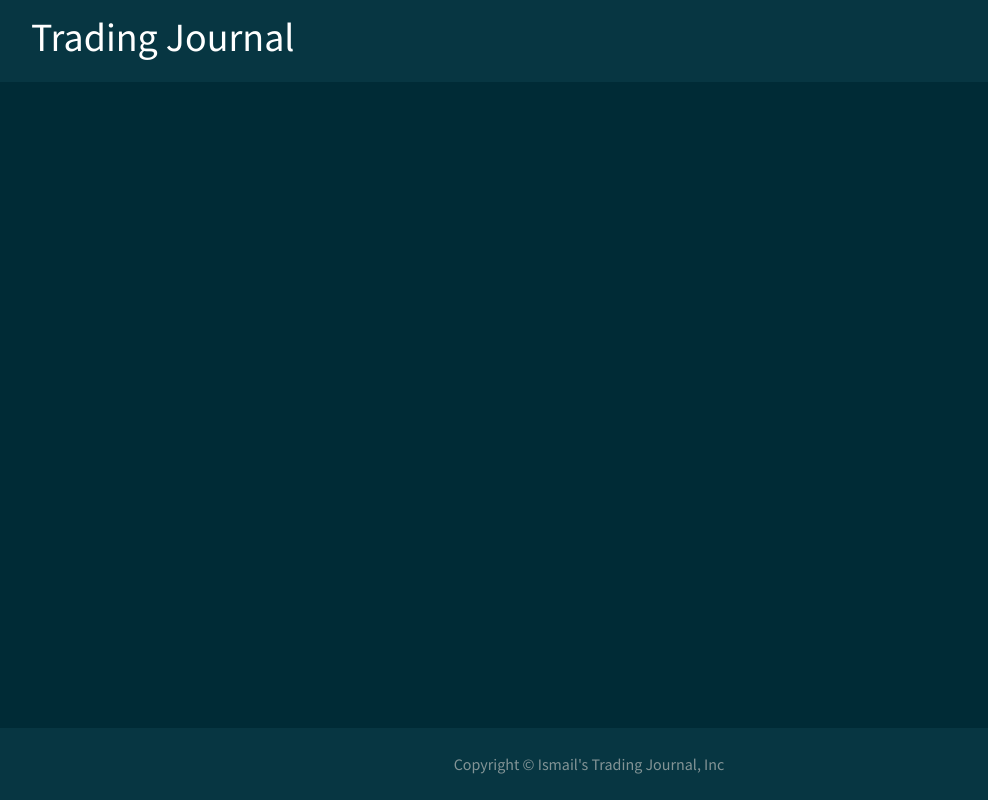
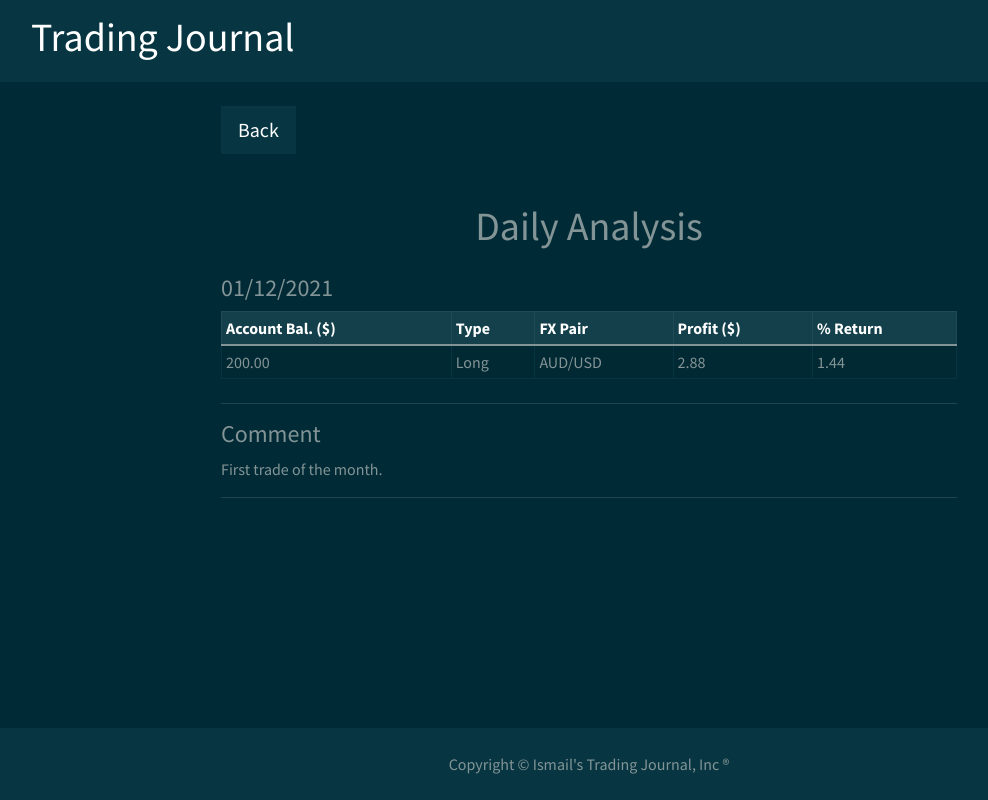
Before and after one commit to smileforismail/Trading_Journal, a React (Create React App) app in the folder frontend/: page /trades/1 in a window 1280 px wide. Shown: the whole page, without its empty margins (51-1039 px from the left). Built offline with nearby package versions, Linux system fonts and the light colour scheme.

Commit message:
make new Screen that displays each trade from the AllTradeSscreen

```diff
--- a/frontend/public/index.html
+++ b/frontend/public/index.html
@@ -4,7 +4,13 @@
 		<meta charset="utf-8" />
 		<meta name="viewport" content="width=device-width, initial-scale=1" />
 		<meta name="description" content="Web site created using create-react-app" />
-		<title>React App</title>
+		<!-- favicon -->
+		<link
+			rel="shortcut icon"
+			href="https://emojipedia-us.s3.dualstack.us-west-1.amazonaws.com/thumbs/120/apple/285/blue-book_1f4d8.png"
+			type="image/x-icon"
+		/>
+		<title>Trading Journal</title>
 	</head>
 	<body>
 		<div id="root"></div>
--- a/frontend/src/App.js
+++ b/frontend/src/App.js
@@ -9,6 +9,7 @@ import Footer from "./components/Footer.js";
 import HomeScreen from "./screens/HomeScreen.js";
 import NewEntryScreen from "./screens/NewEntryScreen.js";
 import AllTradesScreen from "./screens/AllTradesScreen.js";
+import SingleTradeScreen from "./screens/SingleTradeScreen.js";
 
 function App() {
 	return (
@@ -20,6 +21,7 @@ function App() {
 					<Route exact path="/" element={<HomeScreen />} />
 					<Route path="/newEntry" element={<NewEntryScreen />} />
 					<Route path="/trades" element={<AllTradesScreen />} />
+					<Route path="/trades/:id" element={<SingleTradeScreen />} />
 				</Routes>
 			</main>
 
--- a/frontend/src/components/Footer.js
+++ b/frontend/src/components/Footer.js
@@ -10,7 +10,7 @@ const Footer = () => {
 			<Container>
 				<Row>
 					<Col className="pt-3 text-center">
-						<p>Copyright &copy; Ismail's Trading Journal, Inc</p>
+						<p>Copyright &copy; Ismail's Trading Journal, Inc &#174;</p>
 					</Col>
 				</Row>
 			</Container>
--- a/frontend/src/components/HomeTable.js
+++ b/frontend/src/components/HomeTable.js
@@ -8,11 +8,9 @@ import Table from "react-bootstrap/Table";
 const HomeTable = () => {
 	return (
 		<Container>
-			<Row className="text-center mt-5">
-				<Col>
-					<h2>Track Record</h2>
-				</Col>
-			</Row>
+			<Row className=" mt-5 mb-3 justify-content-center">
+				<Col className="col-8">
+					<h1 className="text-center">Track Record</h1>
 
 					<Table className="table-bordered table-striped table-sm">
 						<thead className="table-dark">
@@ -62,6 +60,8 @@ const HomeTable = () => {
 							</tr>
 						</tbody>
 					</Table>
+				</Col>
+			</Row>
 		</Container>
 	);
 };
--- a/frontend/src/screens/AllTradesScreen.js
+++ b/frontend/src/screens/AllTradesScreen.js
@@ -14,17 +14,16 @@ const AllTradesScreen = () => {
 	return (
 		<Container>
 			<Row className="justify-content-center">
-				<Col className="col-7">
-
-                    {/* Back button */}
+				<Col className="col-8">
+					{/* Back button */}
 					<Link to={"/"}>
 						<Button type="button" className="btn btn-dark btn-lg rounded-0 mt-4">
 							Back
 						</Button>
 					</Link>
 
-                    {/* Page Header */}
-                    <h1 className="text-center mt-3 mb-4">All Trades</h1>
+					{/* Page Header */}
+					<h1 className="text-center mt-3 mb-4">All Trades</h1>
 
 					<ListGroup className="list-group-flush">
 						{/* Header List */}
@@ -45,7 +44,7 @@ const AllTradesScreen = () => {
 										<Col className="text-start">{trade.profit > 0 ? "Profit" : "Loss"}</Col>
 										<Col className="text-center">{trade.date}</Col>
 										<Col className="text-end">
-											<Link to={`/trade/${trade.id}`}>View</Link>
+											<Link to={`/trades/${trade.id}`}>View</Link>
 										</Col>
 									</Row>
 								</ListGroup.Item>
--- a/frontend/src/screens/HomeScreen.js
+++ b/frontend/src/screens/HomeScreen.js
@@ -18,14 +18,14 @@ const HomeScreen = () => {
 					<Row className="pt-4">
 						<Col className="text-end">
 							<Link to="/newEntry">
-								<Button type="button" className="btn btn-dark btn-lg rounded-0">
+								<Button type="button" className="btn rounded-0">
 									New Entry
 								</Button>
 							</Link>
 						</Col>
 						<Col>
 							<Link to="/trades">
-								<Button type="button" className="btn btn-dark btn-lg rounded-0">
+								<Button type="button" className="btn rounded-0">
 									All Trades
 								</Button>
 							</Link>
--- a/frontend/src/screens/NewEntryScreen.js
+++ b/frontend/src/screens/NewEntryScreen.js
@@ -94,13 +94,18 @@ const NewEntryScreen = () => {
 									<Row>
 										<Col>
 											<Form.Label>Note:</Form.Label>
-											<Form.Control as={"textarea"} rows="3" placeholder="comment about trade..." />
+											<Form.Control
+												as={"textarea"}
+												rows="3"
+												placeholder="comment about trade..."
+												required={true}
+											/>
 										</Col>
 									</Row>
 								</Form.Group>
 
 								<div class="d-grid gap-2">
-									<Button class="btn btn-primary" type="button">
+									<Button class="btn btn-primary" type="submit">
 										Add Entry
 									</Button>
 								</div>
--- /dev/null
+++ b/frontend/src/screens/SingleTradeScreen.js
@@ -0,0 +1,97 @@
+import React from "react";
+// react-router-dom
+import { Link, useParams } from "react-router-dom";
+// sampleDate
+import trades from "../trades.js";
+// from react-bootstrap
+import Container from "react-bootstrap/Container";
+import Row from "react-bootstrap/Row";
+import Col from "react-bootstrap/Col";
+import Button from "react-bootstrap/Button";
+import Table from "react-bootstrap/esm/Table";
+const SingleTradeScreen = () => {
+	// get the id parameter in the uri path
+	const { id } = useParams();
+
+	// find trade that matches id
+	const trade = trades.find((trade) => trade.id === id);
+
+	// calculate % return
+	const precentageReturn = ((trade.profit / trade.accountBalance) * 100).toFixed(2);
+
+	return (
+		<Container>
+			<Row className="justify-content-center">
+				<Col className="col-8">
+					{/* Back button */}
+					<Link to={"/trades"}>
+						<Button type="button" className="btn btn-dark btn-lg rounded-0 mt-4">
+							Back
+						</Button>
+					</Link>
+
+					{/* Page Header */}
+					<h1 className="text-center mt-5 mb-4">Daily Analysis</h1>
+
+					{/* Trade DATE */}
+					<h4 className=" mb-2">{trade.date}</h4>
+
+					{/* Trade data */}
+					<Table className="table-bordered table-striped table-sm">
+						<thead className="table-dark">
+							<tr>
+								<th>Account Bal. ($)</th>
+								<th>Type</th>
+								<th>FX Pair</th>
+								<th>Profit ($)</th>
+								<th>% Return</th>
+							</tr>
+						</thead>
+						<tbody>
+							<tr>
+								<td>{trade.accountBalance}</td>
+								<td>{trade.type}</td>
+								<td>{trade.currencyPair}</td>
+								<td>{trade.profit}</td>
+								<td>{precentageReturn}</td>
+							</tr>
+						</tbody>
+					</Table>
+
+					{/* Trade Comment */}
+					<hr className="mt-4" />
+					<h4>Comment</h4>
+					<p>{trade.comment}</p>
+					<hr />
+				</Col>
+			</Row>
+		</Container>
+	);
+};
+
+export default SingleTradeScreen;
+
+{
+	/* <Row className="justify-content-center">
+	<Col className="col-8">
+		<ListGroup className="list-group-horizontal">
+			<ListGroup.Item>This</ListGroup.Item>
+			<ListGroup.Item>ListGroup</ListGroup.Item>
+			<ListGroup.Item>renders</ListGroup.Item>
+			<ListGroup.Item>!</ListGroup.Item>
+			<ListGroup.Item>renders</ListGroup.Item>
+			<ListGroup.Item>horizontally!</ListGroup.Item>
+		</ListGroup>
+	</Col>
+	<Col className="col-8">
+		<ListGroup className="list-group-horizontal">
+			<ListGroup.Item>This</ListGroup.Item>
+			<ListGroup.Item>ListGroup</ListGroup.Item>
+			<ListGroup.Item>renders</ListGroup.Item>
+			<ListGroup.Item>horizontally!</ListGroup.Item>
+			<ListGroup.Item>renders</ListGroup.Item>
+			<ListGroup.Item>horizontally!</ListGroup.Item>
+		</ListGroup>
+	</Col>
+</Row>; */
+}
--- a/frontend/src/trades.js
+++ b/frontend/src/trades.js
@@ -4,7 +4,7 @@ const trades = [
 		date: "01/12/2021",
 		accountBalance: "200.00",
 		currencyPair: "AUD/USD",
-		Type: "Long",
+		type: "Long",
 		profit: "2.88",
 		return: "1.44",
 		comment: "First trade of the month.",
@@ -14,7 +14,7 @@ const trades = [
 		date: "02/12/2021",
 		accountBalance: "202.88",
 		currencyPair: "GBP/USD",
-		Type: "Long",
+		type: "Long",
 		profit: "-1.88",
 		return: "-0.92",
 		comment: "Second trade of the month.",
@@ -24,7 +24,7 @@ const trades = [
 		date: "02/12/2021",
 		accountBalance: "202.88",
 		currencyPair: "EUR/USD",
-		Type: "Long",
+		type: "Long",
 		profit: "-3.2",
 		return: "-1.57",
 		comment: "Third trade of the month.",
@@ -34,7 +34,7 @@ const trades = [
 		date: "03/12/2021",
 		accountBalance: "197.8",
 		currencyPair: "AUD/USD",
-		Type: "Long",
+		type: "Long",
 		profit: "5.33",
 		return: "2.69",
 		comment: "Forth trade of the month.",
@@ -44,7 +44,7 @@ const trades = [
 		date: "04/12/2021",
 		accountBalance: "203.13",
 		currencyPair: "USD/CAD",
-		Type: "Long",
+		type: "Long",
 		profit: "-0.31",
 		return: "-0.15",
 		comment: "Fifth trade of the month.",
```
Lines whose indentation alone changed are shown as unchanged.
